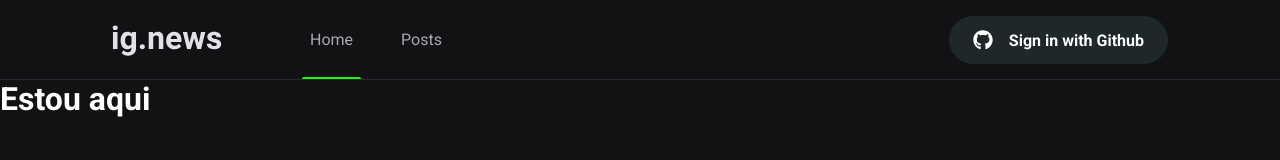
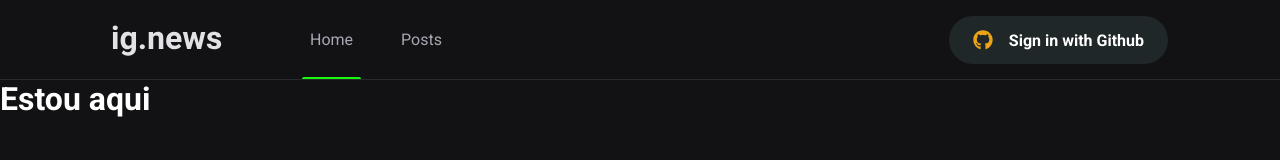
Before and after one commit to Gustavo-drafts/template-ignews-03-nextjs-basic, a Next.js app: page / in a window 1280 px wide. Shown: the top 160 px of the page. Built offline with nearby package versions, Linux system fonts and the light colour scheme; no server answers.

Commit message:
fluxo de autenticação JWT next-auth

```diff
--- a/package.json
+++ b/package.json
@@ -8,7 +8,8 @@
     "lint": "next lint"
   },
   "dependencies": {
-    "next": "12.0.8",
+    "next": "12.3.1",
+    "next-auth": "^4.12.3",
     "react": "17.0.2",
     "react-dom": "17.0.2",
     "react-icons": "^4.4.0",
--- a/src/components/SignInButton/index.tsx
+++ b/src/components/SignInButton/index.tsx
@@ -1,13 +1,35 @@
-import { FaGithub } from 'react-icons/fa'
-import styles from './styles.module.scss'
+import { signIn, signOut, useSession } from 'next-auth/react';
+import { FaGithub } from 'react-icons/fa';
+import { FiX } from 'react-icons/fi';
+import styles from './styles.module.scss';
+
+
 
 export function SignInButton() {
-  return (
+  const { data: session } = useSession()
+
+  console.log(session)
+
+
+  return session ? (
     <button
-    type="button"
-    className={styles.SignInButton}
+      type="button"
+      className={styles.SignInButton}
+      onClick={() => signOut()}
     >
-      <FaGithub />
+      <FaGithub color="#04d361" />
+      {session.user.name}
+      <FiX color="#737380" className={styles.closeIcon} />
+    </button>
+
+  ) : (
+
+    <button
+      type="button"
+      className={styles.SignInButton}
+      onClick={() => signIn('github')}
+    >
+      <FaGithub color="#eba417" />
       Sign in with Github
     </button>
   )
--- a/src/pages/_app.tsx
+++ b/src/pages/_app.tsx
@@ -1,13 +1,16 @@
-import { AppProps } from "next/app"
+import { SessionProvider } from "next-auth/react";
 import Header from "../components/Header";
 
 import '../styles/global.scss';
 
-export default function MyApp({ Component, pageProps }: AppProps) {
+export default function MyApp({
+  Component,
+  pageProps: { session, ...pageProps },
+}) {
   return (
-    <>
+    <SessionProvider session={session}>
       <Header />
       <Component {...pageProps} />
-    </>
+    </SessionProvider>
   )
 }
--- a/src/pages/api/users/[...params].tsx
+++ /dev/null
@@ -1,14 +0,0 @@
-import { NextApiRequest, NextApiResponse } from 'next'
-
-
-export default (request: NextApiRequest, response: NextApiResponse) => {
-  console.log(request.query)
-
-
-  const users = [
-    { id: 1, name: 'Gustavo' },
-    { id: 2, name: 'Suzy' },
-    { id: 3, name: 'Julia' },
-  ]
-  return response.json(users)
-}
--- a/src/pages/api/users/index.ts
+++ /dev/null
@@ -1,11 +0,0 @@
-import { NextApiRequest, NextApiResponse } from 'next'
-
-
-export default (request: NextApiRequest, response: NextApiResponse) => {
-  const users = [
-    { id: 1, name: 'Gustavo' },
-    { id: 2, name: 'Suzy' },
-    { id: 3, name: 'Julia' },
-  ]
-  return response.json(users)
-}
```
Also changed, not shown: src/pages/api/auth/[...nextauth].ts (added, +15 -0 lines), 2 other files (tests, documents, lock files or other folders).
